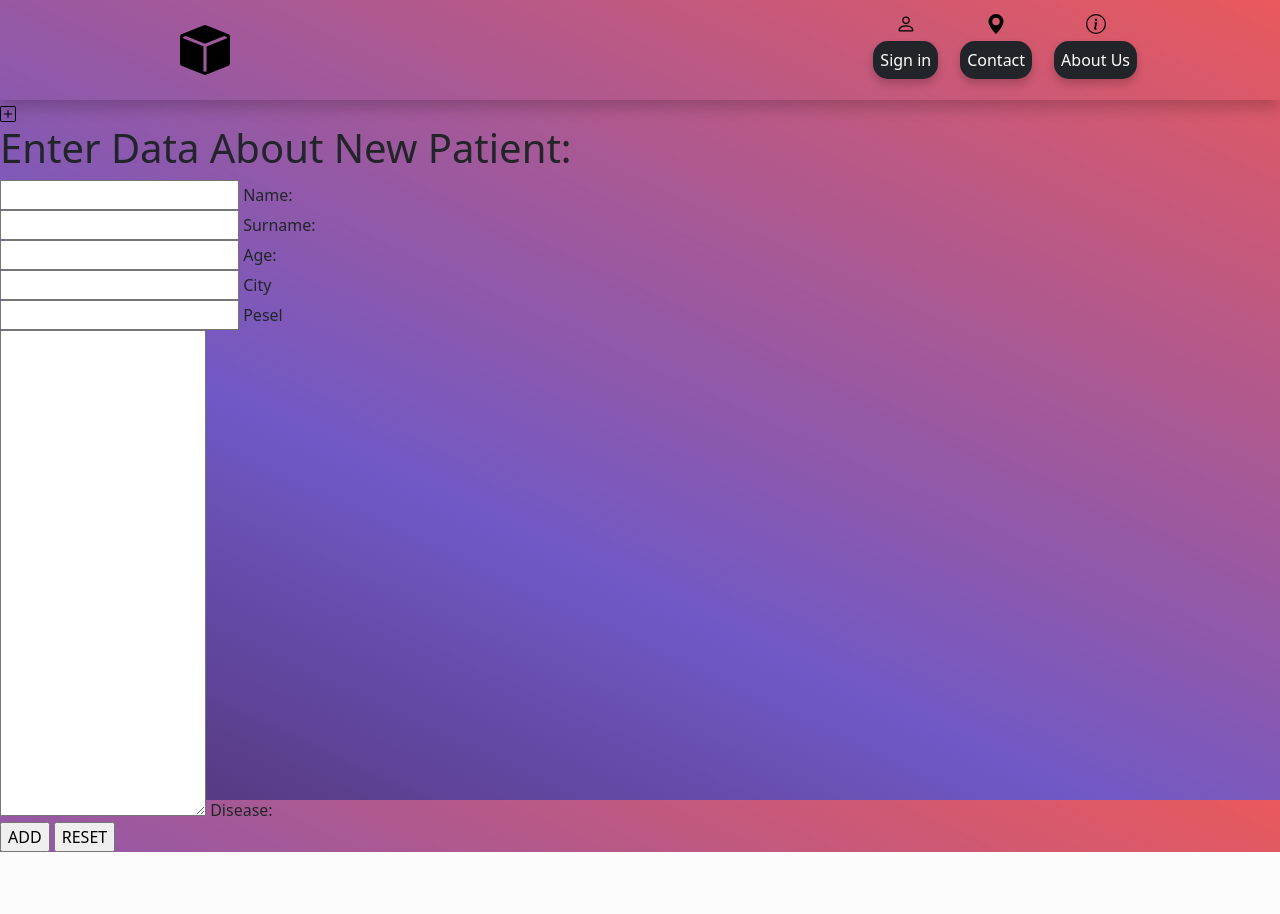
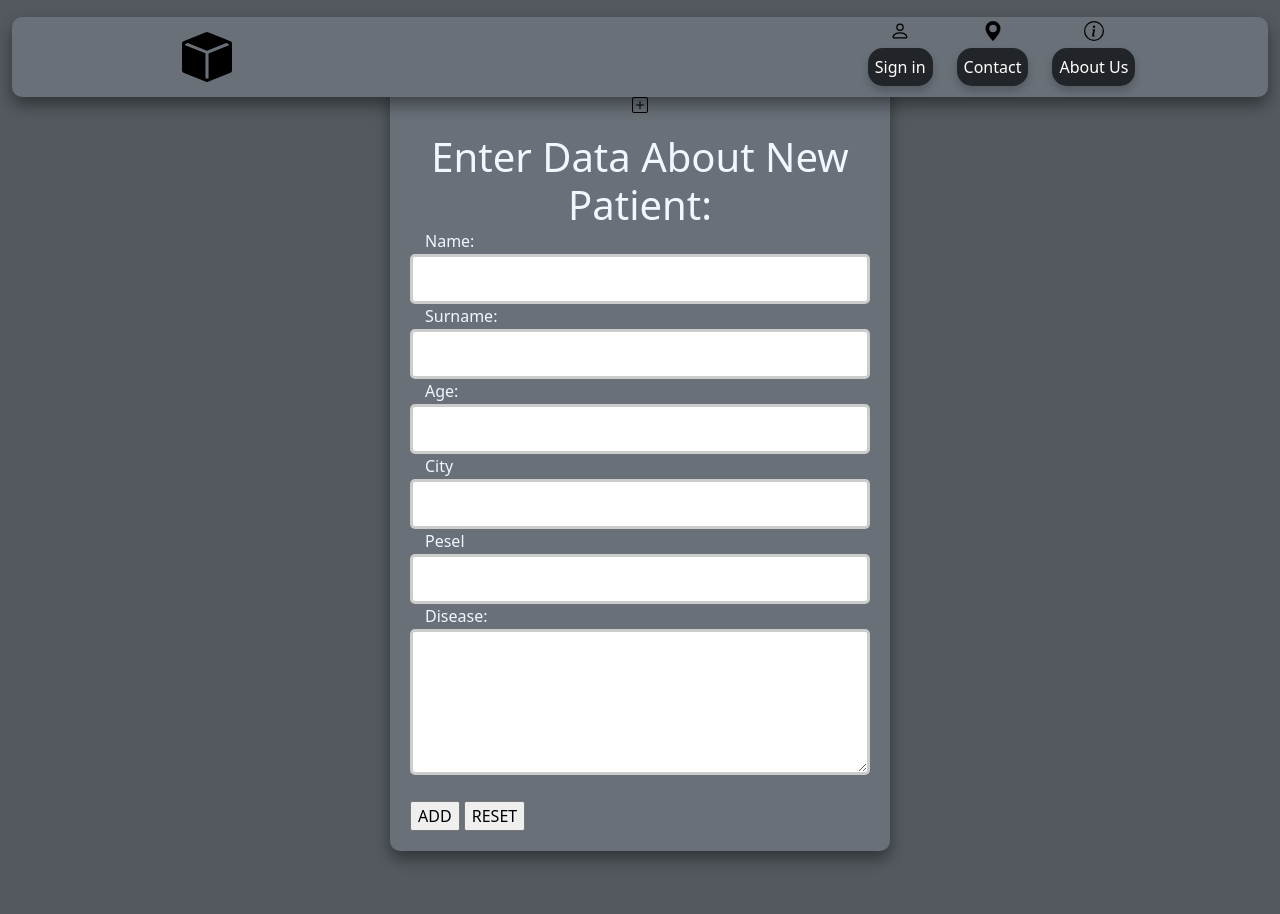
Before and after one commit to Szooot/Medical-Security-System, a Flask app: page /patient_form in a window 1280 px wide. Before the commit the page ends 852 px from the top, so only its background shows below. Run offline with Flask 3, Linux system fonts and the light colour scheme; some libraries are stand-ins or nearby versions.

Commit message:
Design and restoring to old commit, because of IPFS version problems

```diff
--- a/static/modal.css
+++ b/static/modal.css
@@ -14,7 +14,7 @@
 
 /* Zawartość modalu */
 .modal-content {
-  background-color: #212529;
+background-color: #1a1d20;
 padding: 20px;
 color: white;
 border-radius: 10px;
--- /dev/null
+++ b/static/patient_form.css
@@ -0,0 +1,58 @@
+.centered-container {
+    display: flex;
+    align-items: center;
+    justify-content: center;
+    width: 100%;
+    height: 100%;
+}
+
+.patient_form {
+    background-color: #697078;
+    padding: 20px;
+    border-radius: 10px;
+    box-shadow: 0px 8px 15px rgba(0, 0, 0, 0.4);
+    max-width: 500px;
+    width: 100%;
+    margin-bottom: 100px;
+}
+.patient_form img {
+    display: block;
+    margin: 0 auto 20px;
+}
+
+.patient_form h1 {
+    text-align: center;
+    margin-bottom: 20px;
+}
+
+.patient_form-content {
+    margin-bottom: 15px;
+    position: relative;
+}
+
+.patient_form-content input,
+.patient_form-content textarea {
+    width: 100%;
+    padding: 10px;
+    margin-top: 5px;
+    margin-bottom: 5px;
+    border: 3px solid #ccc;
+    border-radius: 5px;
+    background-color: #fff;
+    color: #000;
+    transition: border-color 0.3s;
+}
+
+.patient_form-content label {
+    position: absolute;
+    top: -20px;
+    left: 10px;
+    background: #697078;
+    padding: 0 5px;
+    color: aliceblue;
+}
+
+.patient_form-content input:hover,
+.patient_form-content textarea:hover {
+    border-color: rgb(49, 178, 131);
+}
--- a/static/styles.css
+++ b/static/styles.css
@@ -3,17 +3,12 @@ body {
     margin: 0;
     padding: 0;
     box-sizing: border-box;
-    background: -moz-linear-gradient(205deg, rgba(233, 89, 92, 1) 0%, rgba(41, 7, 170, 0.67) 64%, rgba(22, 30, 36, 1) 95%);
-    background: -webkit-linear-gradient(205deg, rgba(233, 89, 92, 1) 0%, rgba(41, 7, 170, 0.67) 64%, rgba(22, 30, 36, 1) 95%);
-    background: -o-linear-gradient(205deg, rgba(233, 89, 92, 1) 0%, rgba(41, 7, 170, 0.67) 64%, rgba(22, 30, 36, 1) 95%);
-    filter: progid:DXImageTransform.Microsoft.gradient( startColorstr='#161E24', endColorstr='#E9595C', GradientType=1 );
-    background: -ms-linear-gradient(205deg, rgba(233, 89, 92, 1) 0%, rgba(41, 7, 170, 0.67) 64%, rgb(86, 102, 168) 95%);
-    background: linear-gradient(205deg, rgba(233, 89, 92, 1) 0%, rgba(41, 7, 170, 0.67) 64%, rgb(85, 56, 127) 95%);
+    background-color: #53595f;
+    color: aliceblue;
 }
 
 .navbar {
-    padding: 10px;
-    box-shadow: 0px 8px 15px rgba(0, 0, 0, 0.2);
+    padding: 12px;
 }
 
 .navbar-content {
@@ -22,6 +17,11 @@ body {
     display: flex;
     align-items: center;
     justify-content: space-between;
+    background-color: #697078;
+    border-radius: 10px;
+    margin: 5px 0 5px 0;
+    padding: 5px 0 5px 0;
+    box-shadow: 0px 8px 15px rgba(0, 0, 0, 0.4);
 }
 
 .logo {
@@ -40,7 +40,7 @@ body {
     display: flex;
     align-items: center;
     justify-content: flex-end;
-    gap: 8px;
+    gap: 10px;
     margin-right: 10%;
 }
 
@@ -50,15 +50,17 @@ body {
     cursor: pointer;
     white-space: nowrap;
     color: white;
-    background-color: #212529;;
+    background-color: #212529;
     border-radius: 15px;
     border-style: none;
     transition: background-color 0.3s;
+    transition: margin-bottom 0.2s;
     box-shadow: 0px 5px 9px rgba(0, 0, 0, 0.2);
 }
 
 .navbar-content_links button:hover {
-    background-color: rgb(132, 56, 57);
+    background-color: rgb(49, 178, 131);
+    margin-bottom: 2px;
     transform: scale(1.2);
 }
 
@@ -76,6 +78,7 @@ body {
 
 .custom_buttons button{
     padding: 8px;
+    margin-bottom: 10px;
     cursor: pointer;
     white-space: nowrap;
     color: white;
@@ -84,10 +87,12 @@ body {
     border-style: none;
     transition: border-radius 0.9s;
     transition: transform 0.4s;
+    transition: background-color 0.3s;
     box-shadow: 0px 5px 9px rgba(0, 0, 0, 0.5);
 }
 
 .custom_buttons button:hover {
     border-radius: 15px;
     transform: scale(1.2);
+    background-color: rgb(49, 178, 131);
 }
--- a/templates/base.html
+++ b/templates/base.html
@@ -8,6 +8,7 @@
     <link href="https://cdn.jsdelivr.net/npm/bootstrap@5.0.2/dist/css/bootstrap.min.css" rel="stylesheet" integrity="sha384-EVSTQN3/azprG1Anm3QDgpJLIm9Nao0Yz1ztcQTwFspd3yD65VohhpuuCOmLASjC" crossorigin="anonymous">
     <link rel="stylesheet" href="{{ url_for('static', filename='styles.css') }}">
     <link rel="stylesheet" href="{{ url_for('static', filename='modal.css') }}">
+    <link rel="stylesheet" href="{{ url_for('static', filename='patient_form.css') }}">
 </head>
 <body>
     <nav class="navbar">
@@ -62,8 +63,7 @@
             </form>
         </div>
     </div>
-    {% block content %}
-    {% endblock %}
     <script src="{{url_for('static', filename='index.js')}}"></script>
+    {% block content %}{% endblock %}
 </body>
 </html>
--- a/templates/patient_form.html
+++ b/templates/patient_form.html
@@ -1,37 +1,39 @@
 {% extends "base.html" %}
 {% block title %}Add New Patient{% endblock %}
 {% block content %}
-    <main>
-        <form action="mine_block" method="post" id="patientForm">
+    <main class="centered-container">
+        <div class="patient_form">
+            <form action="mine_block" method="post" id="patientForm" >
                 <img src="{{url_for('static', filename='plus-square.svg')}}" alt="block logo">
                 <h1 id="caption">Enter Data About New Patient:</h1>
-            <div>
+                <div class="patient_form-content">
                     <input type="text" id="name" name="name" required>
                     <label for="floatingInput">Name:</label>
                 </div>
-            <div>
+                <div class="patient_form-content">
                     <input type="text" id="surname" name="surname" required>
                     <label for="floatingPassword">Surname:</label>
                 </div>
-            <div>
+                <div class="patient_form-content">
                     <input type="number" id="age" name="age" required>
                     <label for="floatingInput">Age:</label>
                 </div>
-            <div>
+                <div class="patient_form-content">
                     <input type="text" id="city" name="city" required>
                     <label for="floatingInput">City</label>
                 </div>
-            <div>
+                <div class="patient_form-content">
                     <input type="number" id="pesel" name="pesel" required>
                     <label for="floatingInput">Pesel</label>
                 </div>
-            <div>
-                <textarea name="disease" id="textarea" rows="20" required></textarea>
+                <div class="patient_form-content">
+                    <textarea name="disease" id="textarea" rows="5" required></textarea>
                     <label for="floatingInput">Disease:</label>
                 </div>
                 <input type="submit" value="ADD">
                 <input type="reset" value="RESET">
             </form>
+        </div>
     </main>
 <script src="{{url_for('static', filename='validation.js')}}"></script>
 {% endblock %}
```
Also changed, not shown: templates/index.html (+4 -4 lines). Lines whose indentation alone changed are shown as unchanged.
